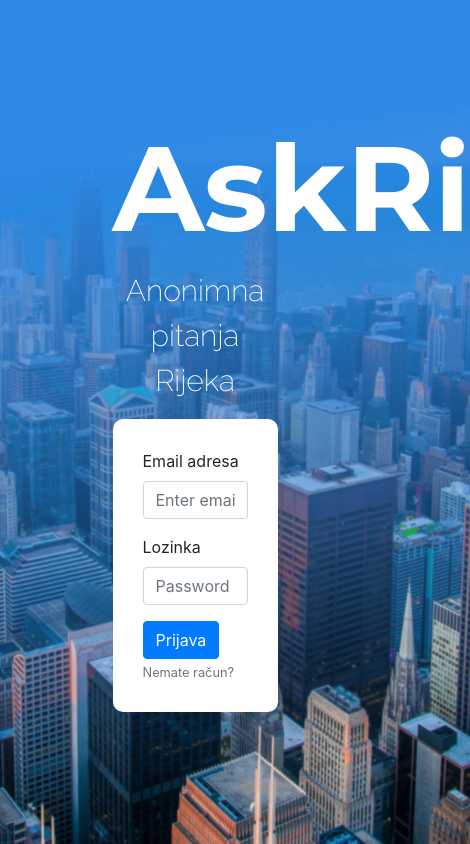
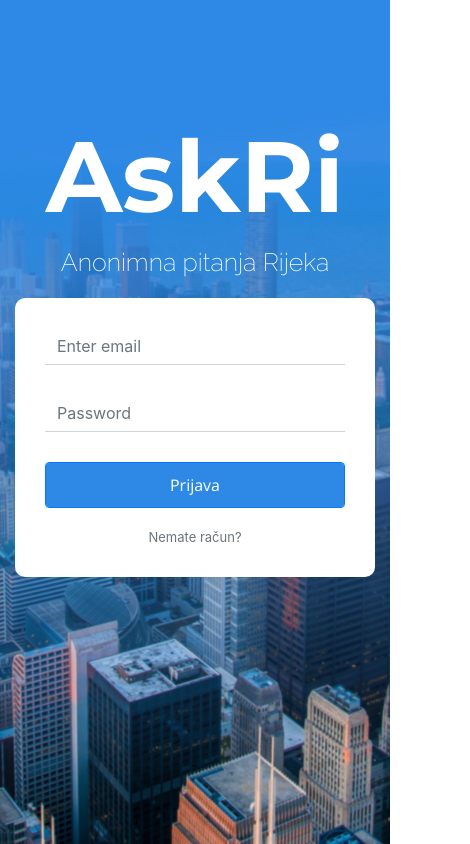
Before and after one commit to AntonioErdeljac/AskRi, a React (Create React App) app in the folder client/: page / in a window 390 px wide. Shown: the whole page, 470 px wide, since content can reach past the window. Built offline with nearby package versions, Linux system fonts and the light colour scheme.

Commit message:
Responsivity fix

```diff
--- a/client/public/index.css
+++ b/client/public/index.css
@@ -12,7 +12,7 @@
 h1 {
   font-family: 'Montserrat';
   color: #fff;
-  font-size: 120px;
+  font-size: 100px;
 }
 
 h2 {
@@ -30,7 +30,7 @@
 
 .text-white {
   font-family: 'Raleway';
-  font-size: 30px;
+  font-size: 25px;
 }
 
 .c-heading {
@@ -42,3 +42,29 @@
   border-style: none;
   padding: 10px;
 }
+
+.c-input {
+  border-style: none;
+  border-bottom-style: solid;
+  border-radius: 0px;
+  margin-bottom: 30px;
+}
+
+.btn-primary {
+  background-color: #2d89e5;
+  font-family: 'Open Sans';
+  padding: 10px;
+}
+
+.form-text {
+  text-align: center;
+  font-size: 13px;
+  margin-top: 20px;
+}
+
+.form-control:focus {
+  transition: .2s;
+  border-color: #2d89e5;
+  -webkit-box-shadow: none;
+  box-shadow: none;
+}
--- a/client/src/components/Main/Landing.jsx
+++ b/client/src/components/Main/Landing.jsx
@@ -3,21 +3,19 @@
 const Landing = () => (
   <div className="container">
     <div className="row">
-      <div className="col-6 offset-3 c-heading">
+      <div className="col-md-6 col-lg-4 offset-lg-4 offset-md-3 col-12 c-heading">
         <h1 className="mt-3 text-center">AskRi</h1>
         <p className="text-white text-center">Anonimna pitanja Rijeka</p>
         <div className="card">
           <div className="card-body">
             <form>
               <div className="form-group">
-                <label htmlFor="exampleInputEmail1">Email adresa</label>
-                <input type="email" className="form-control" id="exampleInputEmail1" aria-describedby="emailHelp" placeholder="Enter email" />
+                <input type="email" className="form-control c-input" id="exampleInputEmail1" aria-describedby="emailHelp" placeholder="Enter email" />
               </div>
               <div className="form-group">
-                <label htmlFor="exampleInputPassword1">Lozinka</label>
-                <input type="password" className="form-control" id="exampleInputPassword1" placeholder="Password" />
+                <input type="password" className="form-control c-input" id="exampleInputPassword1" placeholder="Password" />
               </div>
-              <button type="submit" className="btn btn-primary">Prijava</button>
+              <button type="submit" className="btn btn-primary form-control">Prijava</button>
               <small id="emailHelp" className="form-text text-muted">Nemate račun?</small>
             </form>
           </div>
```
